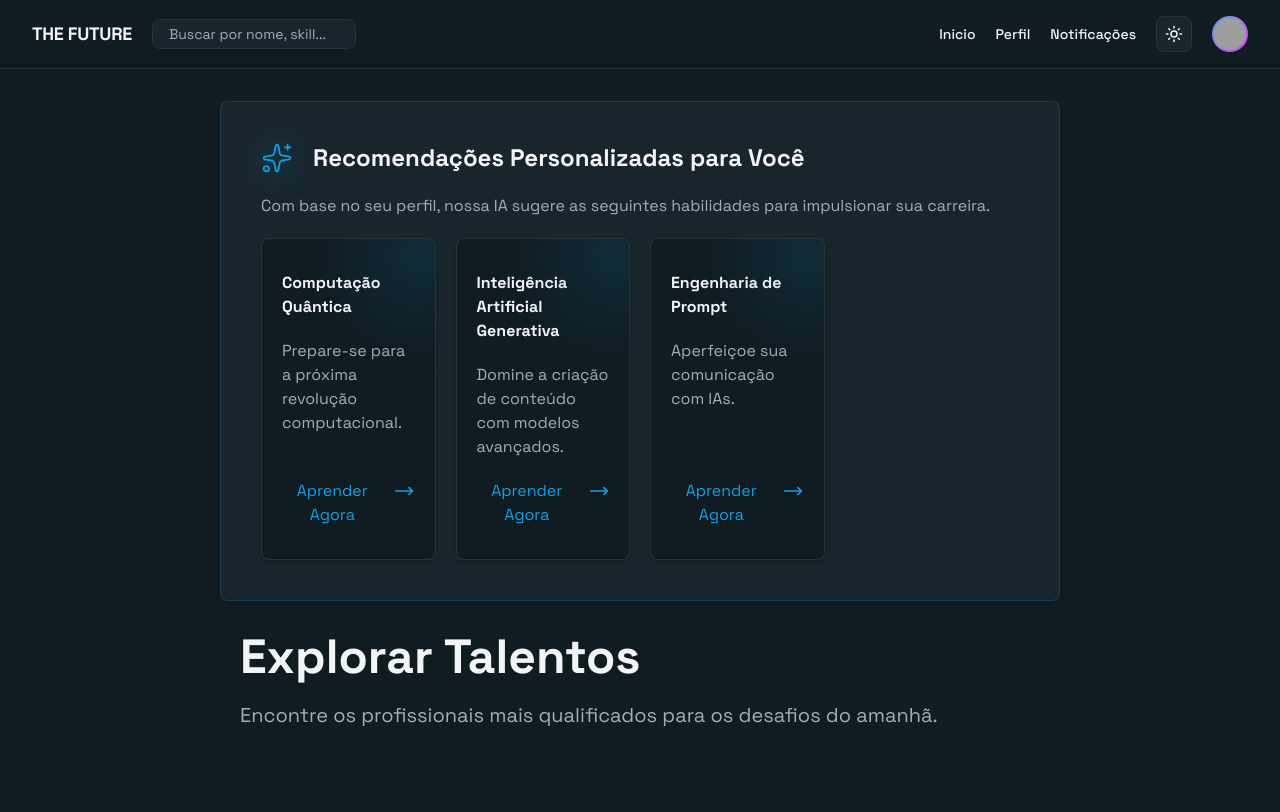
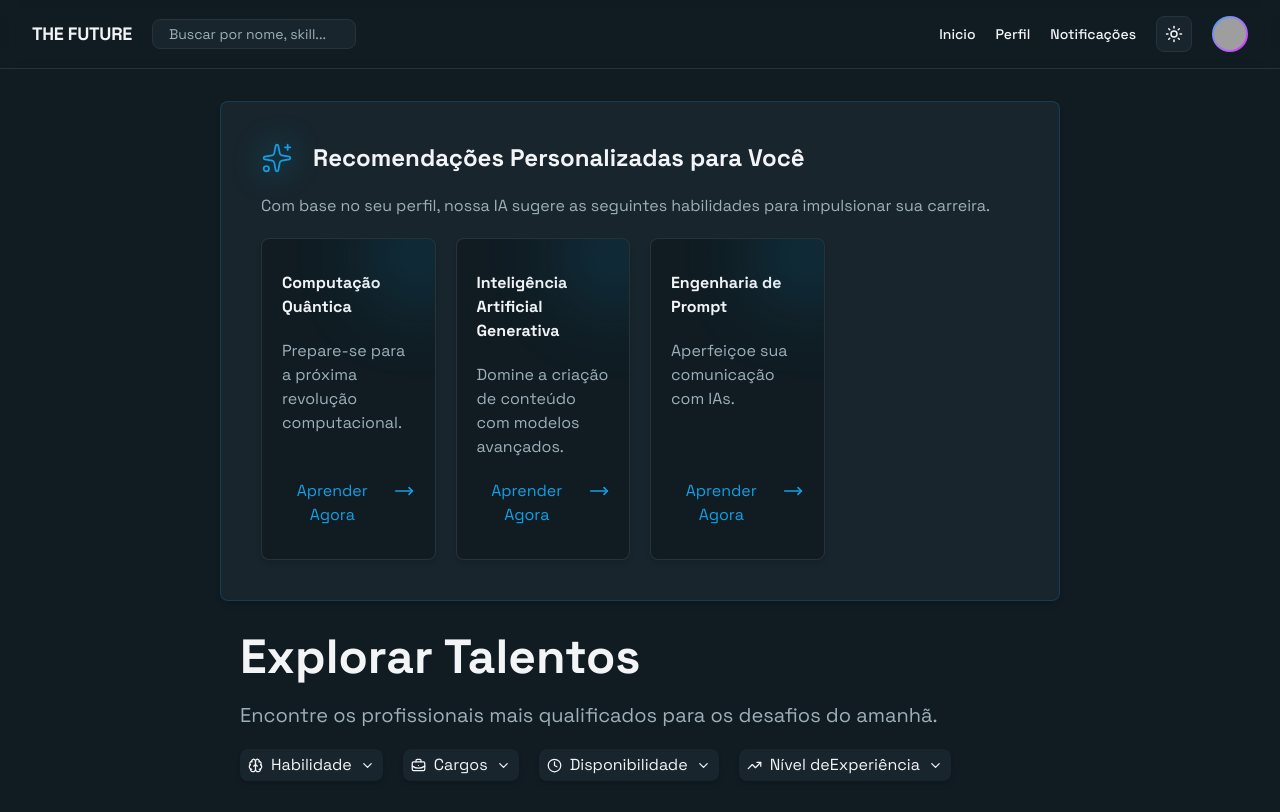
Before and after one commit to Gsn00/global-solution-2025-02, a React (Vite) app: page / in a window 1280 px wide. Shown: the top 812 px of the page. Built offline with nearby package versions, Linux system fonts and the light colour scheme; grey boxes are pictures that could not be loaded.

Commit message:
Creating a custom Select component

```diff
--- /dev/null
+++ b/src/components/select/index.jsx
@@ -0,0 +1,57 @@
+import React, { useState, useRef, useEffect } from "react";
+import { ChevronDown } from "lucide-react";
+
+export default function Select({ children, icon, placeholder }) {
+  const [isOpen, setIsOpen] = useState(false);
+  const dropdownRef = useRef(null);
+
+  useEffect(() => {
+    const handleClickOutside = (event) => {
+      if (dropdownRef.current && !dropdownRef.current.contains(event.target)) {
+        setIsOpen(false);
+      }
+    };
+    document.addEventListener("mousedown", handleClickOutside);
+    return () => document.removeEventListener("mousedown", handleClickOutside);
+  }, []);
+
+  const handleSelect = (value, label) => {
+    setIsOpen(false);
+  };
+
+  return (
+    <div className="relative" ref={dropdownRef}>
+      <button
+        type="button"
+        onClick={() => setIsOpen(!isOpen)}
+        className="bg-content-light dark:bg-content-dark text-text-light-primary dark:text-text-dark-primary rounded-lg px-2 py-1 w-full min-w-0 max-w-full text-left shadow-md flex gap-2 justify-between items-center cursor-pointer"
+      >
+        {icon}
+        <span>{placeholder}</span>
+        <ChevronDown
+          size={15}
+          className={`text-text-light-primary dark:text-text-dark-primary transition-transform duration-200 ${
+            isOpen ? "rotate-180" : "rotate-0"
+          }`}
+        />
+      </button>
+
+      {isOpen && (
+        <ul className="absolute z-50 mt-1 min-w-full bg-content-light dark:bg-content-dark text-text-light-primary dark:text-text-dark-primary border border-blue/20 rounded-lg shadow-lg max-h-60 overflow-auto">
+          {children &&
+            React.Children.map(children, (child) => (
+              <li
+                key={child.props.value}
+                onClick={() =>
+                  handleSelect(child.props.value, child.props.children)
+                }
+                className="px-5 py-2 cursor-pointer hover:bg-blue/10 rounded-md"
+              >
+                {child.props.children}
+              </li>
+            ))}
+        </ul>
+      )}
+    </div>
+  );
+}
--- a/src/components/userlist/index.jsx
+++ b/src/components/userlist/index.jsx
@@ -1,3 +1,6 @@
+import { Brain, BriefcaseBusiness, Clock, TrendingUp } from "lucide-react";
+import Select from "../select";
+
 export default function UserList() {
   return (
     <section className="flex flex-col gap-5 px-5">
@@ -7,6 +10,35 @@ export default function UserList() {
       <p className="text-xl text-text-light-secondary dark:text-text-dark-secondary">
         Encontre os profissionais mais qualificados para os desafios do amanhã.
       </p>
+      <div className="flex gap-5">
+        <Select icon={<Brain size={15} />} placeholder="Habilidade">
+          <option value="react">React</option>
+          <option value="node">Node.js</option>
+          <option value="python">Python</option>
+        </Select>
+
+        <Select icon={<BriefcaseBusiness size={15} />} placeholder="Cargos">
+          <option value="Cientista de Dados">Cientista de Dados</option>
+          <option value="Desenvolvedor">Desenvolvedor</option>
+          <option value="Engenheiro de Software">Engenheiro de Software</option>
+        </Select>
+
+        <Select icon={<Clock size={15} />} placeholder="Disponibilidade">
+          <option value="full-time">Tempo Integral</option>
+          <option value="part-time">Meio Período</option>
+          <option value="freelance">Freelancer</option>
+        </Select>
+
+        <Select
+          icon={<TrendingUp size={15} />}
+          placeholder="Nível deExperiência"
+        >
+          <option value="trainee">Trainee</option>
+          <option value="junior">Júnior</option>
+          <option value="mid">Pleno</option>
+          <option value="senior">Sênior</option>
+        </Select>
+      </div>
     </section>
   );
 }
```
